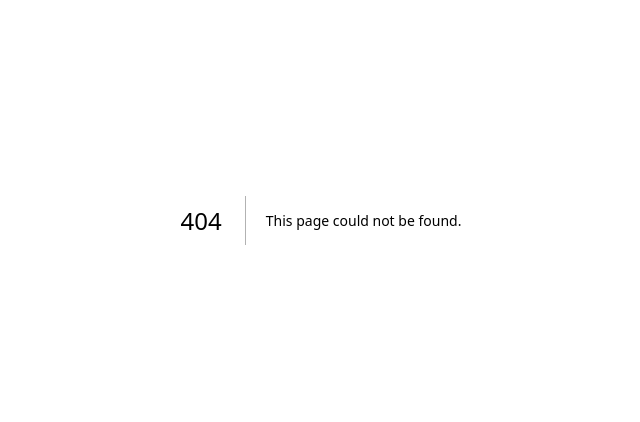
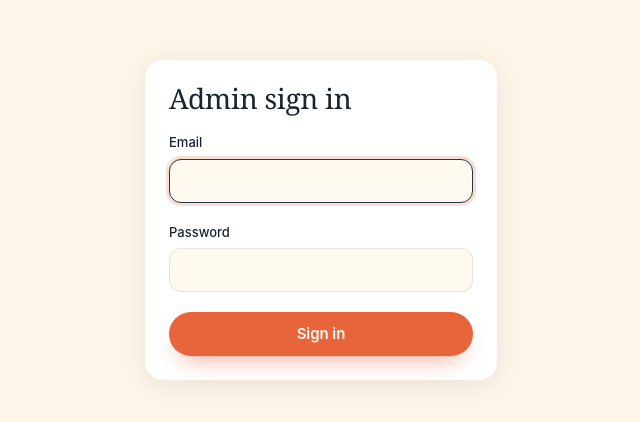
Before and after one commit to cmhrabi/patio-finder, a Next.js app: page /admin/login in a window 1280 px wide. Before the commit this address had no page. Shown: the part 180-602 px from the top of the page, without its empty margins (319-959 px from the left). Built offline with nearby package versions, Linux system fonts and the light colour scheme; no server answers.

Commit message:
Add auth to admin

```diff
--- a/src/app/admin/AdminWorkspace.tsx
+++ b/src/app/admin/AdminWorkspace.tsx
@@ -15,6 +15,7 @@ import { TextField } from '@/components/TextField'
 import { Toggle } from '@/components/Toggle'
 import { Heading } from '@/components/Heading'
 import { Stack } from '@/components/layout'
+import { signOut } from './actions'
 
 export type VenueGeo = {
   id: string
@@ -330,9 +331,16 @@ export default function AdminWorkspace({
       >
         <Stack gap="5">
           <div>
-            <Heading size="display-sm" as="h1">
-              Add a patio
-            </Heading>
+            <div className="flex items-start justify-between" style={{ gap: 'var(--space-3)' }}>
+              <Heading size="display-sm" as="h1">
+                Add a patio
+              </Heading>
+              <form action={signOut}>
+                <Button type="submit" variant="ghost" size="sm">
+                  Sign out
+                </Button>
+              </form>
+            </div>
             <p
               className="type-body-sm"
               style={{ color: 'var(--theme-text-mute)', marginTop: 'var(--space-1)' }}
--- /dev/null
+++ b/src/app/admin/actions.ts
@@ -0,0 +1,35 @@
+'use server'
+
+import { redirect } from 'next/navigation'
+import { createSupabaseServerClient } from '@/lib/supabase/server'
+
+export type SignInState = { error: string | null }
+
+// Only redirect to same-origin admin paths — never an attacker-supplied URL.
+function safeNext(next: FormDataEntryValue | null): string {
+  return typeof next === 'string' && next.startsWith('/admin') ? next : '/admin'
+}
+
+export async function signIn(_prev: SignInState, formData: FormData): Promise<SignInState> {
+  const email = String(formData.get('email') ?? '').trim()
+  const password = String(formData.get('password') ?? '')
+
+  if (!email || !password) {
+    return { error: 'Email and password are required.' }
+  }
+
+  const supabase = await createSupabaseServerClient()
+  const { error } = await supabase.auth.signInWithPassword({ email, password })
+
+  if (error) {
+    return { error: 'Invalid email or password.' }
+  }
+
+  redirect(safeNext(formData.get('next')))
+}
+
+export async function signOut() {
+  const supabase = await createSupabaseServerClient()
+  await supabase.auth.signOut()
+  redirect('/admin/login')
+}
--- /dev/null
+++ b/src/app/admin/login/LoginForm.tsx
@@ -0,0 +1,58 @@
+'use client'
+
+import { useActionState } from 'react'
+import { Button } from '@/components/Button'
+import { TextField } from '@/components/TextField'
+import { Heading } from '@/components/Heading'
+import { Stack } from '@/components/layout'
+import { signIn, type SignInState } from '../actions'
+
+const initialState: SignInState = { error: null }
+
+export default function LoginForm({ next }: { next: string }) {
+  const [state, formAction, pending] = useActionState(signIn, initialState)
+
+  return (
+    <form
+      action={formAction}
+      style={{
+        width: '100%',
+        maxWidth: '22rem',
+        padding: 'var(--space-6)',
+        borderRadius: 'var(--radius-lg)',
+        background: 'white',
+        boxShadow: 'var(--shadow-md, 0 4px 24px rgba(0,0,0,0.08))',
+      }}
+    >
+      <Stack gap="5">
+        <Heading size="display-sm" as="h1">
+          Admin sign in
+        </Heading>
+
+        <input type="hidden" name="next" value={next} />
+
+        <TextField
+          label="Email"
+          name="email"
+          type="email"
+          autoComplete="email"
+          required
+          autoFocus
+        />
+
+        <TextField
+          label="Password"
+          name="password"
+          type="password"
+          autoComplete="current-password"
+          required
+          error={state.error ?? undefined}
+        />
+
+        <Button type="submit" variant="primary" block disabled={pending}>
+          {pending ? 'Signing in…' : 'Sign in'}
+        </Button>
+      </Stack>
+    </form>
+  )
+}
--- /dev/null
+++ b/src/app/admin/login/page.tsx
@@ -0,0 +1,26 @@
+import { redirect } from 'next/navigation'
+import { requireUser } from '@/lib/supabase/auth'
+import LoginForm from './LoginForm'
+
+export const dynamic = 'force-dynamic'
+
+export default async function LoginPage({
+  searchParams,
+}: {
+  searchParams: Promise<{ next?: string }>
+}) {
+  const user = await requireUser()
+  if (user) redirect('/admin')
+
+  const { next } = await searchParams
+  const safeNext = next && next.startsWith('/admin') ? next : '/admin'
+
+  return (
+    <main
+      className="grid h-screen w-screen place-items-center"
+      style={{ background: 'var(--theme-bg, #f5f3ee)', padding: 'var(--space-5)' }}
+    >
+      <LoginForm next={safeNext} />
+    </main>
+  )
+}
--- a/src/app/admin/page.tsx
+++ b/src/app/admin/page.tsx
@@ -1,3 +1,4 @@
+import { redirect } from 'next/navigation'
 import { createSupabaseServerClient } from '@/lib/supabase/server'
 import AdminWorkspace, { type VenueGeo, type PatioGeo } from './AdminWorkspace'
 
@@ -5,6 +6,12 @@ export const dynamic = 'force-dynamic'
 
 export default async function AdminPage() {
   const supabase = await createSupabaseServerClient()
+
+  // Re-verify here too — the Proxy gate is optimistic, not authoritative.
+  const {
+    data: { user },
+  } = await supabase.auth.getUser()
+  if (!user) redirect('/admin/login')
 
   const [venuesRes, patiosRes] = await Promise.all([
     supabase.from('venues_geo').select('id, slug, name, lng, lat'),
--- a/src/app/api/admin/patios/route.ts
+++ b/src/app/api/admin/patios/route.ts
@@ -1,5 +1,6 @@
 import { NextResponse, type NextRequest } from 'next/server'
 import { createSupabaseAdminClient } from '@/lib/supabase/admin'
+import { requireUser } from '@/lib/supabase/auth'
 
 type Body = {
   venue_id?: unknown
@@ -43,6 +44,10 @@ function polygonToEwkt(p: GeoJSON.Polygon): string {
 }
 
 export async function POST(req: NextRequest) {
+  if (!(await requireUser())) {
+    return NextResponse.json({ error: 'unauthorized' }, { status: 401 })
+  }
+
   let body: Body
   try {
     body = (await req.json()) as Body
--- a/src/app/api/admin/venues/route.ts
+++ b/src/app/api/admin/venues/route.ts
@@ -1,5 +1,6 @@
 import { NextResponse, type NextRequest } from 'next/server'
 import { createSupabaseAdminClient } from '@/lib/supabase/admin'
+import { requireUser } from '@/lib/supabase/auth'
 
 type Body = {
   name?: unknown
@@ -38,6 +39,10 @@ const optBool = (v: unknown) => (typeof v === 'boolean' ? v : false)
 const optInt = (v: unknown) => (isFiniteNum(v) ? Math.trunc(v) : null)
 
 export async function POST(req: NextRequest) {
+  if (!(await requireUser())) {
+    return NextResponse.json({ error: 'unauthorized' }, { status: 401 })
+  }
+
   let body: Body
   try {
     body = (await req.json()) as Body
--- /dev/null
+++ b/src/lib/supabase/auth.ts
@@ -0,0 +1,11 @@
+import { createSupabaseServerClient } from '@/lib/supabase/server'
+
+// Returns the authenticated user, or null. Use to guard server components and
+// route handlers — getUser() validates the JWT against Supabase.
+export async function requireUser() {
+  const supabase = await createSupabaseServerClient()
+  const {
+    data: { user },
+  } = await supabase.auth.getUser()
+  return user
+}
--- /dev/null
+++ b/src/lib/supabase/middleware.ts
@@ -0,0 +1,48 @@
+import { createServerClient } from '@supabase/ssr'
+import { NextResponse, type NextRequest } from 'next/server'
+
+// Runs in the Proxy (Next 16's renamed Middleware). Refreshes the Supabase
+// session cookie on every matched request and optimistically gates /admin.
+// Route handlers and the admin page re-verify the user themselves — the Proxy
+// check is best-effort, not the only line of defence.
+export async function updateSession(request: NextRequest) {
+  let response = NextResponse.next({ request })
+
+  const supabase = createServerClient(
+    process.env.NEXT_PUBLIC_SUPABASE_URL!,
+    process.env.NEXT_PUBLIC_SUPABASE_PUBLISHABLE_KEY!,
+    {
+      cookies: {
+        getAll() {
+          return request.cookies.getAll()
+        },
+        setAll(cookiesToSet) {
+          for (const { name, value } of cookiesToSet) {
+            request.cookies.set(name, value)
+          }
+          response = NextResponse.next({ request })
+          for (const { name, value, options } of cookiesToSet) {
+            response.cookies.set(name, value, options)
+          }
+        },
+      },
+    },
+  )
+
+  // getUser() validates the JWT against Supabase — do not trust getSession() here.
+  const {
+    data: { user },
+  } = await supabase.auth.getUser()
+
+  const { pathname } = request.nextUrl
+  const isLogin = pathname === '/admin/login'
+
+  if (!user && pathname.startsWith('/admin') && !isLogin) {
+    const url = request.nextUrl.clone()
+    url.pathname = '/admin/login'
+    url.search = `?next=${encodeURIComponent(pathname)}`
+    return NextResponse.redirect(url)
+  }
+
+  return response
+}
--- /dev/null
+++ b/src/proxy.ts
@@ -0,0 +1,11 @@
+import { type NextRequest } from 'next/server'
+import { updateSession } from '@/lib/supabase/middleware'
+
+export async function proxy(request: NextRequest) {
+  return updateSession(request)
+}
+
+export const config = {
+  // Gate the admin UI and its write API only.
+  matcher: ['/admin/:path*', '/api/admin/:path*'],
+}
```
Also changed, not shown: 1 other file (tests, documents, lock files or other folders).
